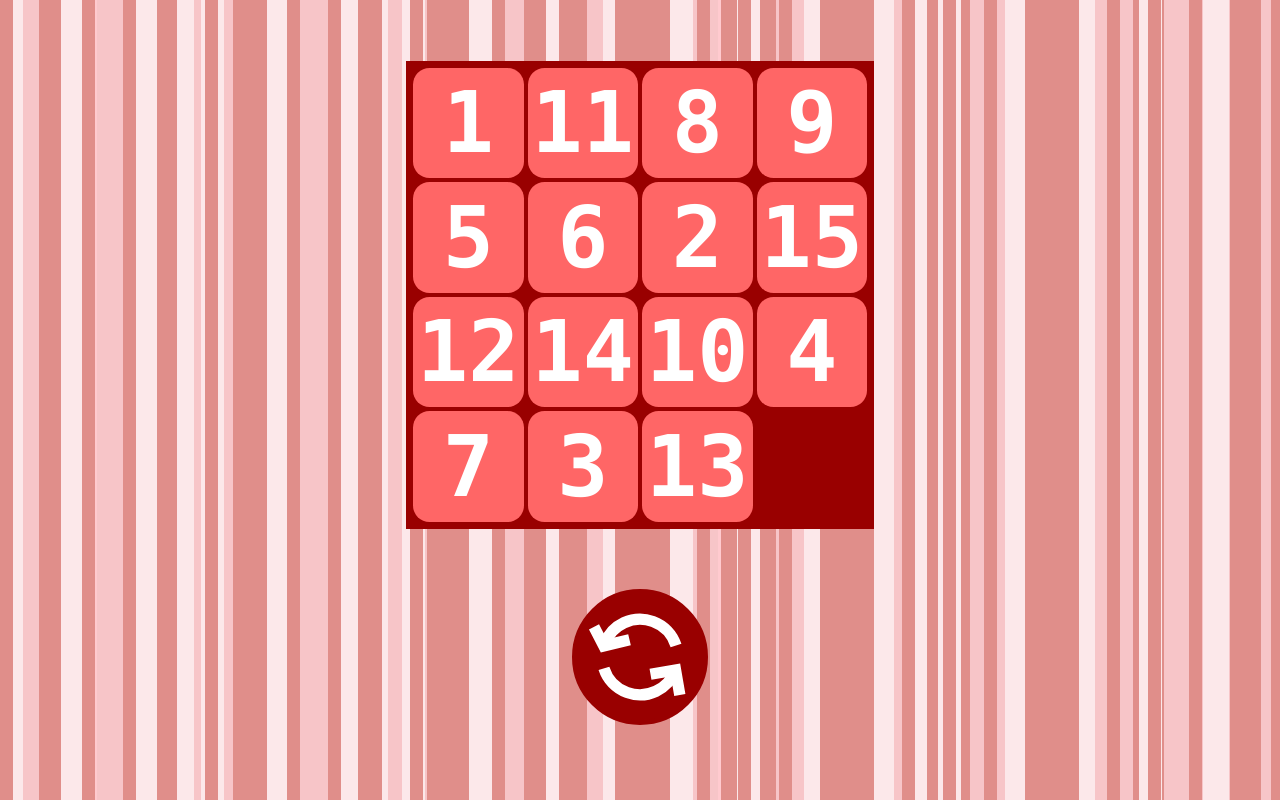
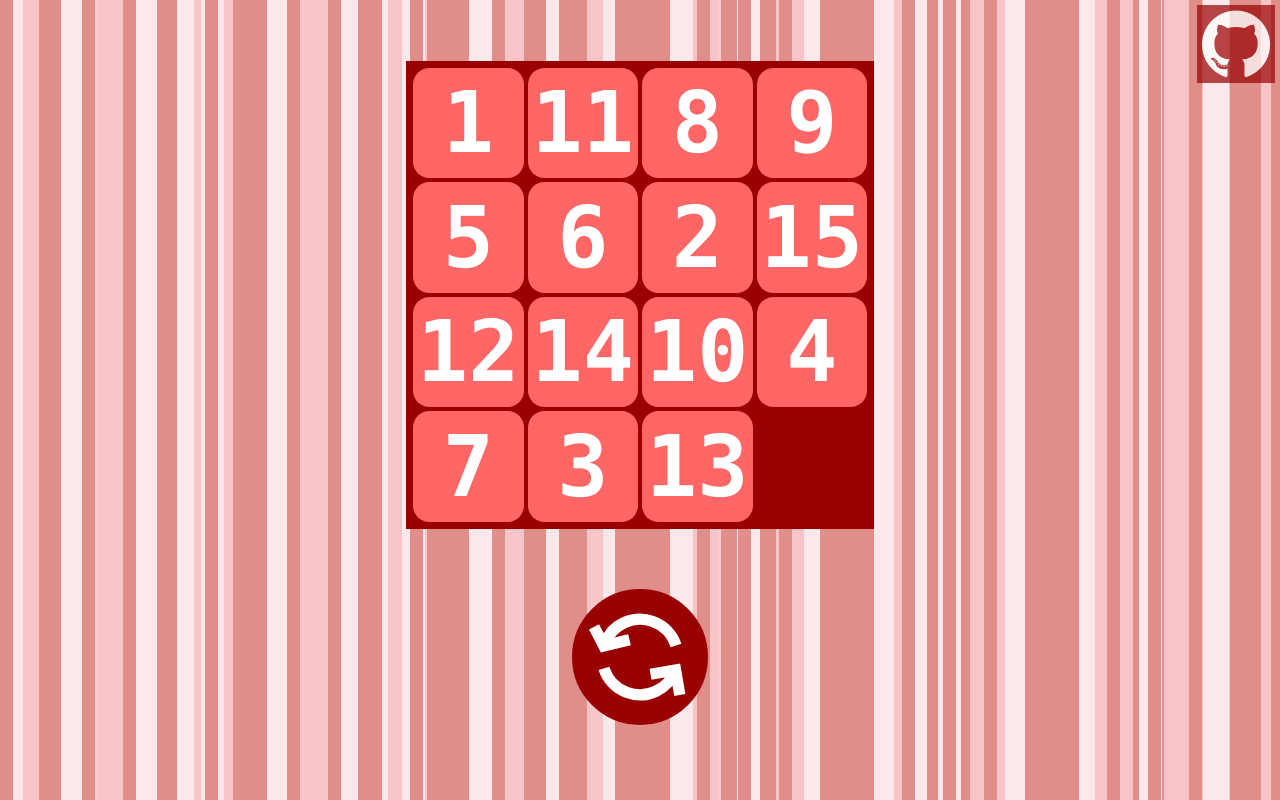
Before and after one commit to elcodex/game-fifteen, a website: page game-fifteen.html in a window 1280 px wide. Drawn offline with Linux system fonts and the light colour scheme.

Commit message:
add link to the github project page

```diff
--- a/game-fifteen.html
+++ b/game-fifteen.html
@@ -36,6 +36,12 @@
 			<nav>
 				<button id="btn-newgame"></button>
 			</nav>
+
+			<div class="links">
+			  	<a href="https://github.com/elcodex/game-fifteen" target="_blank">
+			    	<img src="images/GitHub-Mark-Light-120px-plus.png" alt="GitHub page">
+			  	</a>
+			</div>
 		</div>
 		<script src="script.js"></script>
 	</body>
--- a/game.css
+++ b/game.css
@@ -31,11 +31,29 @@ body {
 }
 
 .container {
+  position: relative;
   display: flex;
   flex-direction: column;
   justify-content: space-evenly;
   align-items: center;
   height: 100%;
+}
+
+.links {
+  position: absolute;
+  top: 0;
+  right: 0;
+  padding: 5px;
+  margin: 5px;
+  background-color: var(--background-color);
+  opacity: 0.7;
+
+  font-size: 0.5rem;
+}
+.links img {
+  width: 0.8rem;
+  height: auto;
+  vertical-align: middle;
 }
 
 main {
```
Also changed, not shown: images/GitHub-Mark-120px-plus.png (added), images/GitHub-Mark-Light-120px-plus.png (added), images/GitHub-Mark-Light-64px.png (added).
